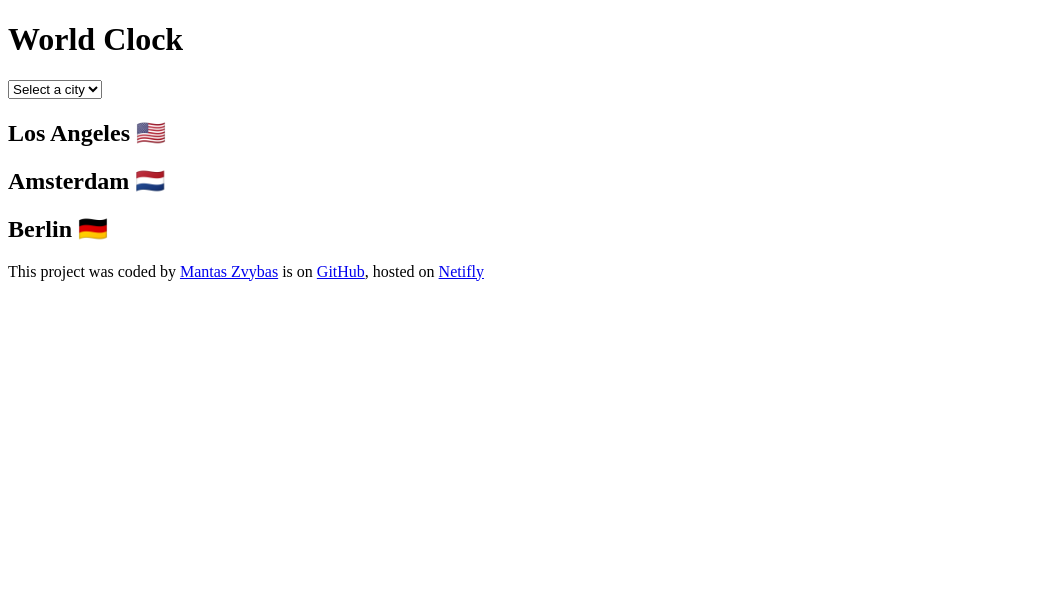
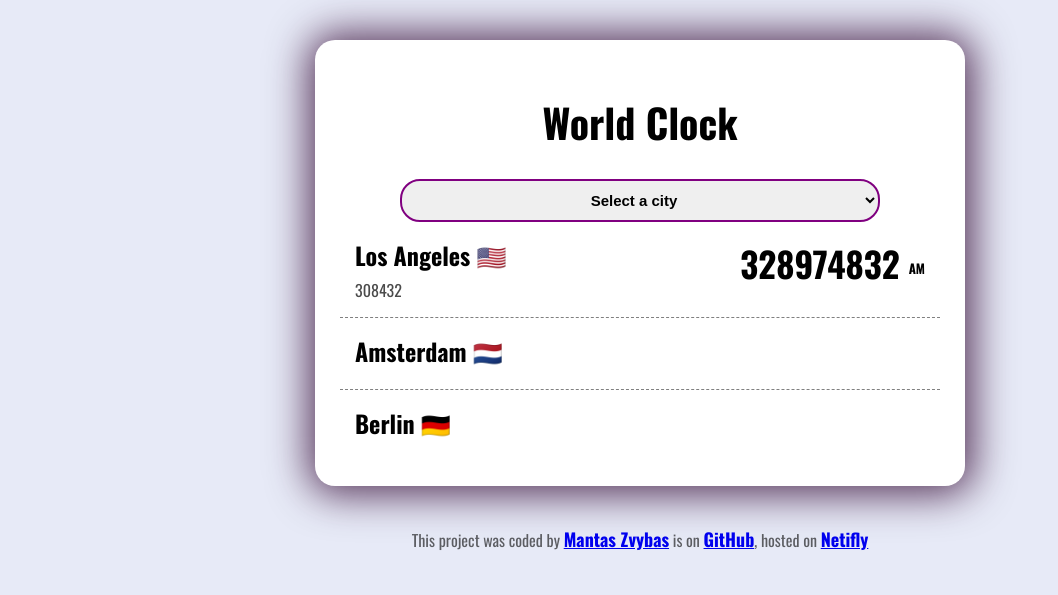
Before and after one commit to MantaZvy/SheCodes-Project-World-Clock, a plain HTML site: page index.html in a window 1280 px wide. Shown: the whole page, without its empty margins (0-1058 px from the left). Drawn offline with nearby package versions, Linux system fonts and the light colour scheme.

Commit message:
Styled elements with CSS

```diff
--- a/index.html
+++ b/index.html
@@ -6,10 +6,17 @@
     <link rel="stylesheet" href="src/worldClock.css" />
     <script src="https://cdnjs.cloudflare.com/ajax/libs/moment.js/2.30.1/moment.min.js"></script>
     <script src="https://cdnjs.cloudflare.com/ajax/libs/moment-timezone/0.5.45/moment-timezone-with-data-1970-2030.min.js"></script>
+    <link rel="preconnect" href="https://fonts.googleapis.com" />
+    <link rel="preconnect" href="https://fonts.gstatic.com" crossorigin />
+    <link
+      href="https://fonts.googleapis.com/css2?family=Oswald:wght@200..700&display=swap"
+      rel="stylesheet"
+    />
     <title>Manta's World Clock</title>
   </head>
   <body>
     <main>
+      <div class="container">
         <h1>World Clock</h1>
         <select>
           <option value="">Select a city</option>
@@ -20,9 +27,14 @@
         </select>
 
         <div class="city">
+          <div>
             <h2>Los Angeles 🇺🇸</h2>
-        <div class="city-date"></div>
-        <div class="city-timezone"></div>
+            <div class="city-date">308432</div>
+          </div>
+          <div class="city-timezone">
+            328974832
+            <p class="time-periods">AM</p>
+          </div>
         </div>
         <div class="city">
           <h2>Amsterdam 🇳🇱</h2>
@@ -34,6 +46,7 @@
           <div class="city-date"></div>
           <div class="city-timezone"></div>
         </div>
+      </div>
     </main>
 
     <footer>
@@ -41,7 +54,7 @@
       <a
         href="https://www.linkedin.com/in/mantas-zvybas-700938254/"
         target="_blank"
-        >Mantas Zvybas</a
+        ">Mantas Zvybas</a
       >
       is on
       <a
--- a/src/worldClock.css
+++ b/src/worldClock.css
@@ -0,0 +1,75 @@
+body {
+  background-color: rgb(231, 234, 247);
+  font-family: "Oswald", sans-serif;
+  font-optical-sizing: auto;
+  font-weight: normal;
+  font-style: normal;
+}
+h1 {
+  text-align: center;
+  font-size: 40px;
+}
+h2 {
+  margin: 0 0 5px;
+}
+select {
+  display: block;
+  margin: 0 auto;
+  width: 80%;
+  padding: 10px;
+  border: solid purple 2.5px;
+  border-radius: 20px;
+  font-weight: bold;
+  font-size: 15px;
+  transition: all ease-out 200ms;
+}
+select:hover {
+  background-color: purple;
+  color: white;
+  transition: all ease-in 200ms;
+}
+select option {
+  text-align: center;
+}
+footer {
+  display: block;
+  text-align: center;
+  padding: 40px 0;
+  color: rgba(0, 0, 0, 0.6);
+}
+a {
+  font-size: 18px;
+  font-weight: bold;
+}
+.container {
+  border-radius: 20px;
+  max-width: 600px;
+  margin: 0 auto;
+  background: white;
+  margin-top: 40px;
+  padding: 25px;
+  box-shadow: 1px 1px 40px 7px rgba(46, 2, 46, 0.8);
+  -moz-box-shadow: 1px 1px 40px 7px rgba(46, 2, 46, 0.8);
+  box-shadow: 1px 1px 40px 7px rgba(46, 2, 46, 0.8);
+}
+.city {
+  display: flex;
+  justify-content: space-between;
+  border-bottom: 1px dashed grey;
+  padding: 15px;
+}
+.time-periods {
+  display: inline;
+  font-size: small;
+  vertical-align: middle;
+}
+.city-timezone {
+  font-size: 35px;
+  font-weight: bold;
+}
+.city-date {
+  opacity: 0.7;
+}
+.city:last-child {
+  border: none;
+}
```
Lines whose indentation alone changed are shown as unchanged.
